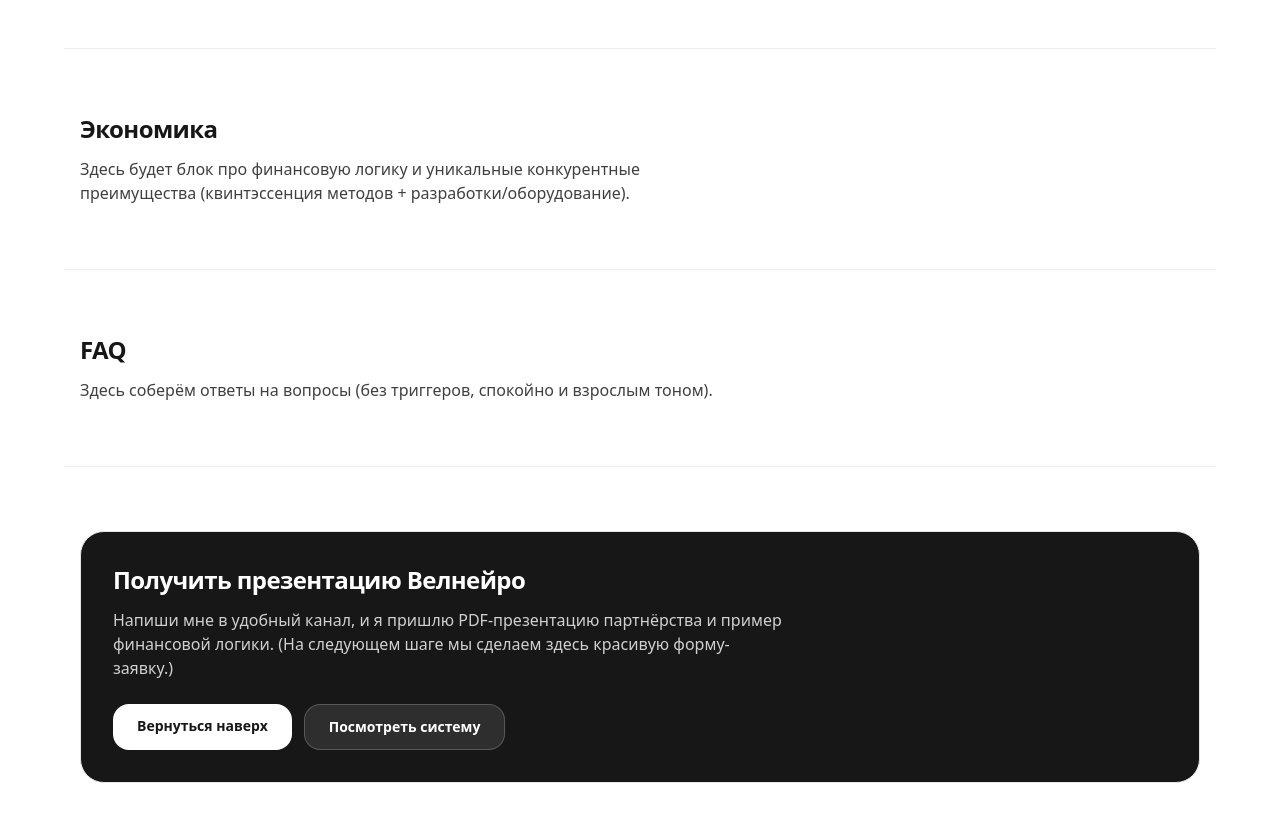
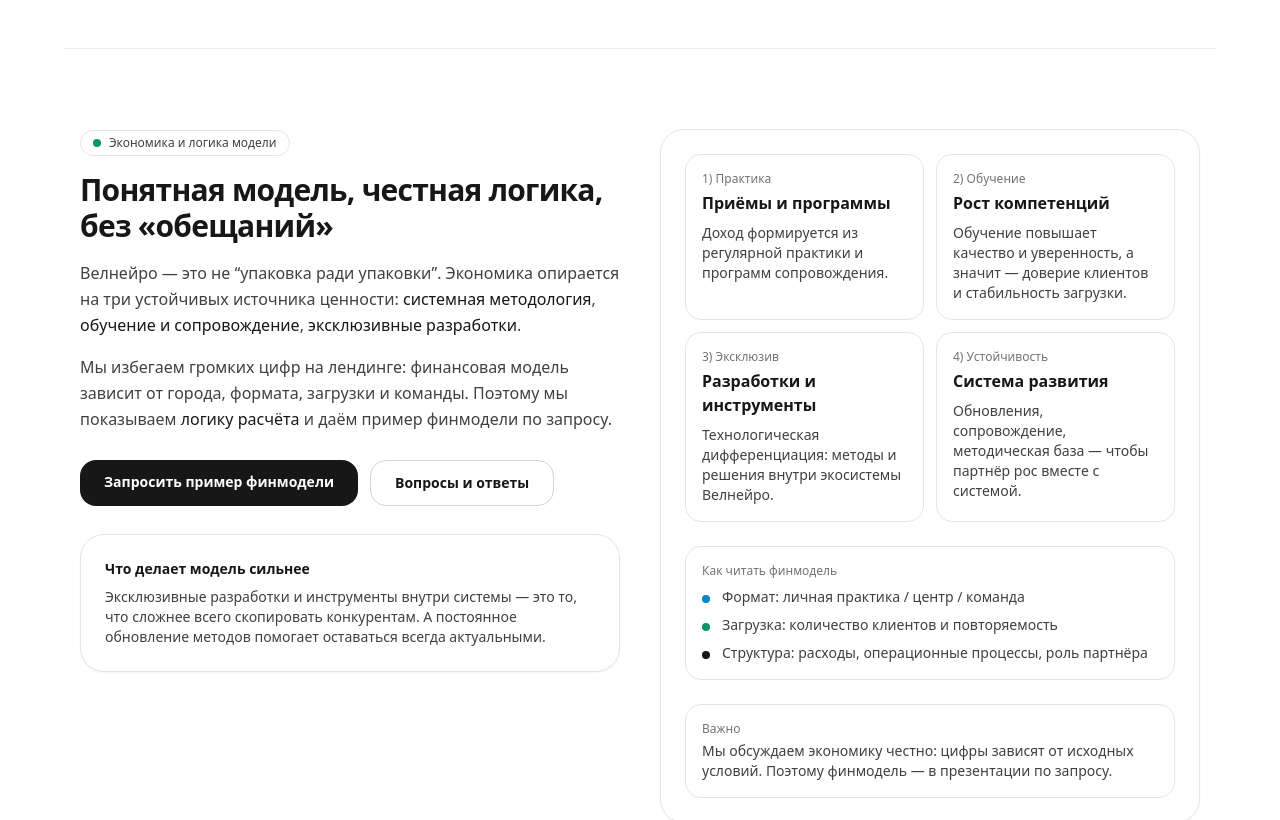
Before and after one commit to AidarKh24/wellneuro-site, a Next.js app: page / in a window 1280 px wide. Shown: the part 3460-4280 px from the top of the page. Built offline with nearby package versions, Linux system fonts and the light colour scheme.

Commit message:
Landing: add Economics section

```diff
--- a/src/app/page.tsx
+++ b/src/app/page.tsx
@@ -13,21 +13,11 @@
           </a>
 
           <nav className="hidden items-center gap-6 text-sm text-neutral-700 md:flex">
-            <a className="hover:text-neutral-900" href="#system">
-              Система
-            </a>
-            <a className="hover:text-neutral-900" href="#partners">
-              Партнёрство
-            </a>
-            <a className="hover:text-neutral-900" href="#steps">
-              Этапы
-            </a>
-            <a className="hover:text-neutral-900" href="#economics">
-              Экономика
-            </a>
-            <a className="hover:text-neutral-900" href="#faq">
-              FAQ
-            </a>
+            <a className="hover:text-neutral-900" href="#system">Система</a>
+            <a className="hover:text-neutral-900" href="#partners">Партнёрство</a>
+            <a className="hover:text-neutral-900" href="#steps">Этапы</a>
+            <a className="hover:text-neutral-900" href="#economics">Экономика</a>
+            <a className="hover:text-neutral-900" href="#faq">FAQ</a>
           </nav>
 
           <a
@@ -41,7 +31,6 @@
 
       {/* HERO */}
       <section id="top" className="relative overflow-hidden">
-        {/* Background accents */}
         <div className="pointer-events-none absolute inset-0">
           <div className="absolute -top-40 left-1/2 h-[520px] w-[520px] -translate-x-1/2 rounded-full bg-sky-200/40 blur-3xl" />
           <div className="absolute -bottom-48 right-[-120px] h-[520px] w-[520px] rounded-full bg-emerald-200/40 blur-3xl" />
@@ -49,7 +38,6 @@
         </div>
 
         <div className="relative mx-auto grid max-w-6xl grid-cols-1 gap-10 px-4 py-16 md:grid-cols-2 md:py-24">
-          {/* Left: Text */}
           <div className="flex flex-col justify-center">
             <div className="inline-flex w-fit items-center gap-2 rounded-full border border-neutral-200 bg-white/70 px-3 py-1 text-xs text-neutral-700">
               <span className="h-2 w-2 rounded-full bg-emerald-500" />
@@ -101,15 +89,12 @@
             <p className="mt-4 text-xs text-neutral-500">PDF • без обязательств • по запросу</p>
           </div>
 
-          {/* Right: Visual card */}
           <div className="flex items-center justify-center">
             <div className="w-full rounded-3xl border border-neutral-200 bg-white/70 p-6 shadow-sm backdrop-blur">
               <div className="flex items-start justify-between gap-6">
                 <div>
                   <div className="text-sm font-semibold text-neutral-900">Экосистема Велнейро</div>
-                  <div className="mt-1 text-xs text-neutral-600">
-                    Методы • обучение • сопровождение • разработки
-                  </div>
+                  <div className="mt-1 text-xs text-neutral-600">Методы • обучение • сопровождение • разработки</div>
                 </div>
                 <div className="h-10 w-10 rounded-2xl bg-gradient-to-br from-sky-500 to-emerald-500" />
               </div>
@@ -374,12 +359,10 @@
                 },
               ].map((item, i, arr) => (
                 <li key={i} className="relative pl-10">
-                  {/* line */}
                   {i !== arr.length - 1 && (
                     <div className="absolute left-[18px] top-7 h-[calc(100%+8px)] w-px bg-neutral-200" />
                   )}
 
-                  {/* dot */}
                   <div className={`absolute left-3 top-1.5 h-3 w-3 rounded-full ${item.dot}`} />
 
                   <div className="rounded-2xl border border-neutral-200 bg-white p-4">
@@ -403,16 +386,117 @@
         </div>
       </section>
 
-      {/* ECONOMICS (placeholder) */}
-      <section
-        id="economics"
-        className="mx-auto max-w-6xl px-4 py-16 border-t border-neutral-200/70 scroll-mt-24"
-      >
-        <h2 className="text-2xl font-semibold tracking-tight">Экономика</h2>
-        <p className="mt-3 max-w-2xl text-neutral-700">
-          Здесь будет блок про финансовую логику и уникальные конкурентные преимущества (квинтэссенция методов +
-          разработки/оборудование).
-        </p>
+      {/* ECONOMICS (filled) */}
+      <section id="economics" className="mx-auto max-w-6xl px-4 py-20 border-t border-neutral-200/70 scroll-mt-24">
+        <div className="grid grid-cols-1 gap-10 md:grid-cols-2 md:items-start">
+          <div>
+            <div className="inline-flex items-center gap-2 rounded-full border border-neutral-200 bg-white/70 px-3 py-1 text-xs text-neutral-700">
+              <span className="h-2 w-2 rounded-full bg-emerald-600" />
+              Экономика и логика модели
+            </div>
+
+            <h2 className="mt-4 text-2xl font-semibold tracking-tight md:text-3xl">
+              Понятная модель, честная логика, без «обещаний»
+            </h2>
+
+            <p className="mt-4 text-neutral-700 leading-relaxed">
+              Велнейро — это не “упаковка ради упаковки”. Экономика опирается на три устойчивых источника ценности:
+              <span className="font-medium text-neutral-900"> системная методология</span>,{" "}
+              <span className="font-medium text-neutral-900">обучение и сопровождение</span>,{" "}
+              <span className="font-medium text-neutral-900">эксклюзивные разработки</span>.
+            </p>
+
+            <p className="mt-4 text-neutral-700 leading-relaxed">
+              Мы избегаем громких цифр на лендинге: финансовая модель зависит от города, формата, загрузки и команды.
+              Поэтому мы показываем <span className="font-medium text-neutral-900">логику расчёта</span> и даём пример
+              финмодели по запросу.
+            </p>
+
+            <div className="mt-7 flex flex-col gap-3 sm:flex-row">
+              <a
+                href="#cta"
+                className="rounded-2xl bg-neutral-900 px-6 py-3 text-center text-sm font-semibold text-white hover:bg-neutral-800"
+              >
+                Запросить пример финмодели
+              </a>
+              <a
+                href="#faq"
+                className="rounded-2xl border border-neutral-300 bg-white/70 px-6 py-3 text-center text-sm font-semibold text-neutral-900 hover:bg-white"
+              >
+                Вопросы и ответы
+              </a>
+            </div>
+
+            <div className="mt-7 rounded-3xl border border-neutral-200 bg-white/70 p-6 shadow-sm">
+              <div className="text-sm font-semibold text-neutral-900">Что делает модель сильнее</div>
+              <p className="mt-2 text-sm text-neutral-700">
+                Эксклюзивные разработки и инструменты внутри системы — это то, что сложнее всего скопировать конкурентам.
+                А постоянное обновление методов помогает оставаться всегда актуальными.
+              </p>
+            </div>
+          </div>
+
+          <div className="rounded-3xl border border-neutral-200 bg-white/70 p-6 shadow-sm backdrop-blur">
+            <div className="grid grid-cols-1 gap-3 sm:grid-cols-2">
+              <div className="rounded-2xl border border-neutral-200 bg-white p-4">
+                <div className="text-xs text-neutral-500">1) Практика</div>
+                <div className="mt-1 font-semibold text-neutral-900">Приёмы и программы</div>
+                <div className="mt-2 text-sm text-neutral-700">
+                  Доход формируется из регулярной практики и программ сопровождения.
+                </div>
+              </div>
+
+              <div className="rounded-2xl border border-neutral-200 bg-white p-4">
+                <div className="text-xs text-neutral-500">2) Обучение</div>
+                <div className="mt-1 font-semibold text-neutral-900">Рост компетенций</div>
+                <div className="mt-2 text-sm text-neutral-700">
+                  Обучение повышает качество и уверенность, а значит — доверие клиентов и стабильность загрузки.
+                </div>
+              </div>
+
+              <div className="rounded-2xl border border-neutral-200 bg-white p-4">
+                <div className="text-xs text-neutral-500">3) Эксклюзив</div>
+                <div className="mt-1 font-semibold text-neutral-900">Разработки и инструменты</div>
+                <div className="mt-2 text-sm text-neutral-700">
+                  Технологическая дифференциация: методы и решения внутри экосистемы Велнейро.
+                </div>
+              </div>
+
+              <div className="rounded-2xl border border-neutral-200 bg-white p-4">
+                <div className="text-xs text-neutral-500">4) Устойчивость</div>
+                <div className="mt-1 font-semibold text-neutral-900">Система развития</div>
+                <div className="mt-2 text-sm text-neutral-700">
+                  Обновления, сопровождение, методическая база — чтобы партнёр рос вместе с системой.
+                </div>
+              </div>
+            </div>
+
+            <div className="mt-6 rounded-2xl border border-neutral-200 bg-white p-4">
+              <div className="text-xs text-neutral-500">Как читать финмодель</div>
+              <ul className="mt-2 space-y-2 text-sm text-neutral-700">
+                <li className="flex gap-3">
+                  <span className="mt-2 h-2 w-2 shrink-0 rounded-full bg-sky-600" />
+                  Формат: личная практика / центр / команда
+                </li>
+                <li className="flex gap-3">
+                  <span className="mt-2 h-2 w-2 shrink-0 rounded-full bg-emerald-600" />
+                  Загрузка: количество клиентов и повторяемость
+                </li>
+                <li className="flex gap-3">
+                  <span className="mt-2 h-2 w-2 shrink-0 rounded-full bg-neutral-900" />
+                  Структура: расходы, операционные процессы, роль партнёра
+                </li>
+              </ul>
+            </div>
+
+            <div className="mt-6 rounded-2xl border border-neutral-200 bg-white p-4">
+              <div className="text-xs text-neutral-500">Важно</div>
+              <div className="mt-1 text-sm text-neutral-700">
+                Мы обсуждаем экономику честно: цифры зависят от исходных условий. Поэтому финмодель — в презентации по запросу.
+              </div>
+            </div>
+          </div>
+        </div>
       </section>
 
       {/* FAQ (placeholder) */}
```
